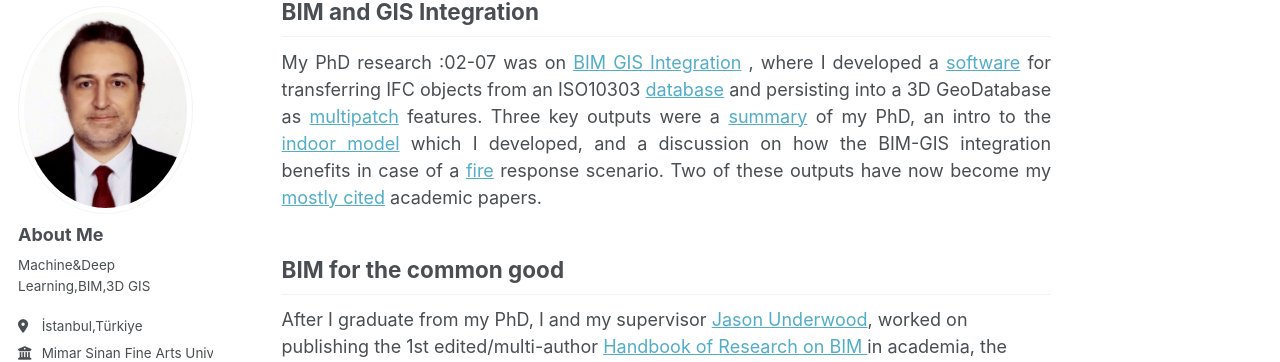
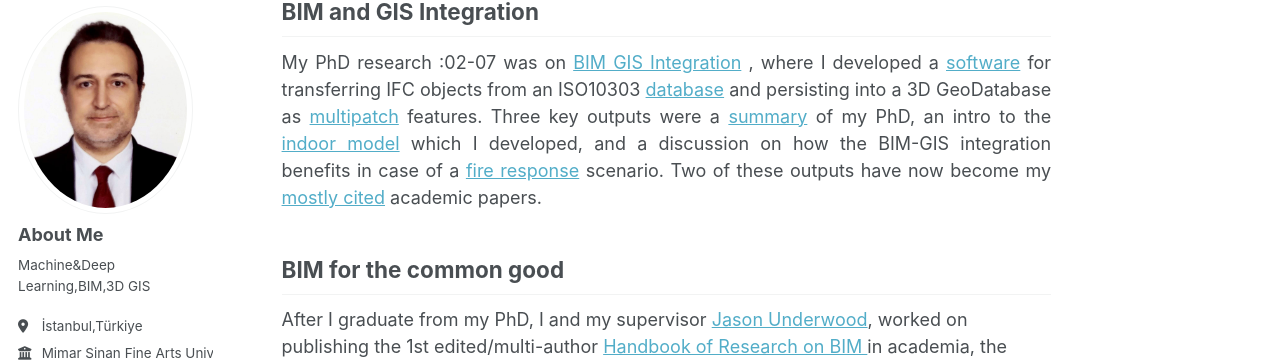
Before and after one commit to uisikdag/uisikdag.github.io, a Jekyll site: the page built from _pages/about.md, in a window 1280 px wide and 900 px high, scrolled down 796 px. Shown: the part 100-462 px from the top of the window. Built offline with Jekyll 4.4.1, drawn with Linux system fonts in a browser that asks for light colours; some web fonts are replaced.

```diff
--- a/_pages/about.md
+++ b/_pages/about.md
@@ -42,7 +42,7 @@ BIM and GIS Integration
 , where I developed a [software](https://www.youtube.com/playlist?list=PLjWRQUTDgLAPZ0EGWbw3UMj27GU4nMYFZ) for transferring IFC objects from an ISO10303 [database](https://jotneconnect.com/products/express-data-manager/)
  and persisting into a 3D GeoDatabase as [multipatch](https://www.esri.com/content/dam/esrisites/sitecore-archive/Files/Pdfs/library/whitepapers/pdfs/multipatch-geometry-type.pdf) features.
 Three key outputs were a [summary](https://www.sciencedirect.com/science/article/abs/pii/S1474034608000499) of my PhD, an intro to the [indoor model](https://www.sciencedirect.com/science/article/abs/pii/S0198971513000434)
-which I developed, and a discussion on how the BIM-GIS integration benefits in case of a [fire](https://www.tandfonline.com/doi/abs/10.1080/17452007.2007.9684636) response scenario.
+which I developed, and a discussion on how the BIM-GIS integration benefits in case of a [fire response](https://www.tandfonline.com/doi/abs/10.1080/17452007.2007.9684636) scenario.
 Two of these outputs have now become my [mostly cited](https://scholar.google.com.tr/citations?hl=tr&authuser=1&user=weQbA-EAAAAJ) academic papers.
 {: style="text-align: justify;"}
 
```
